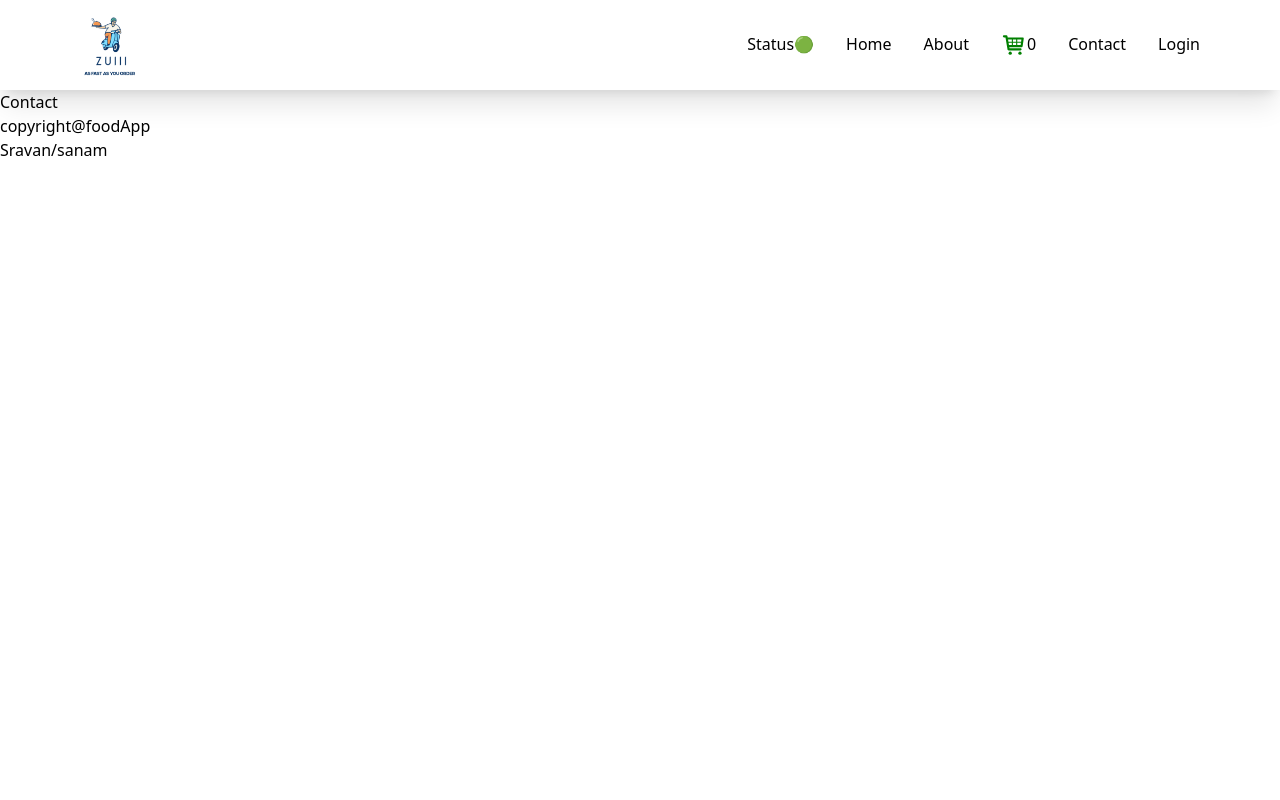
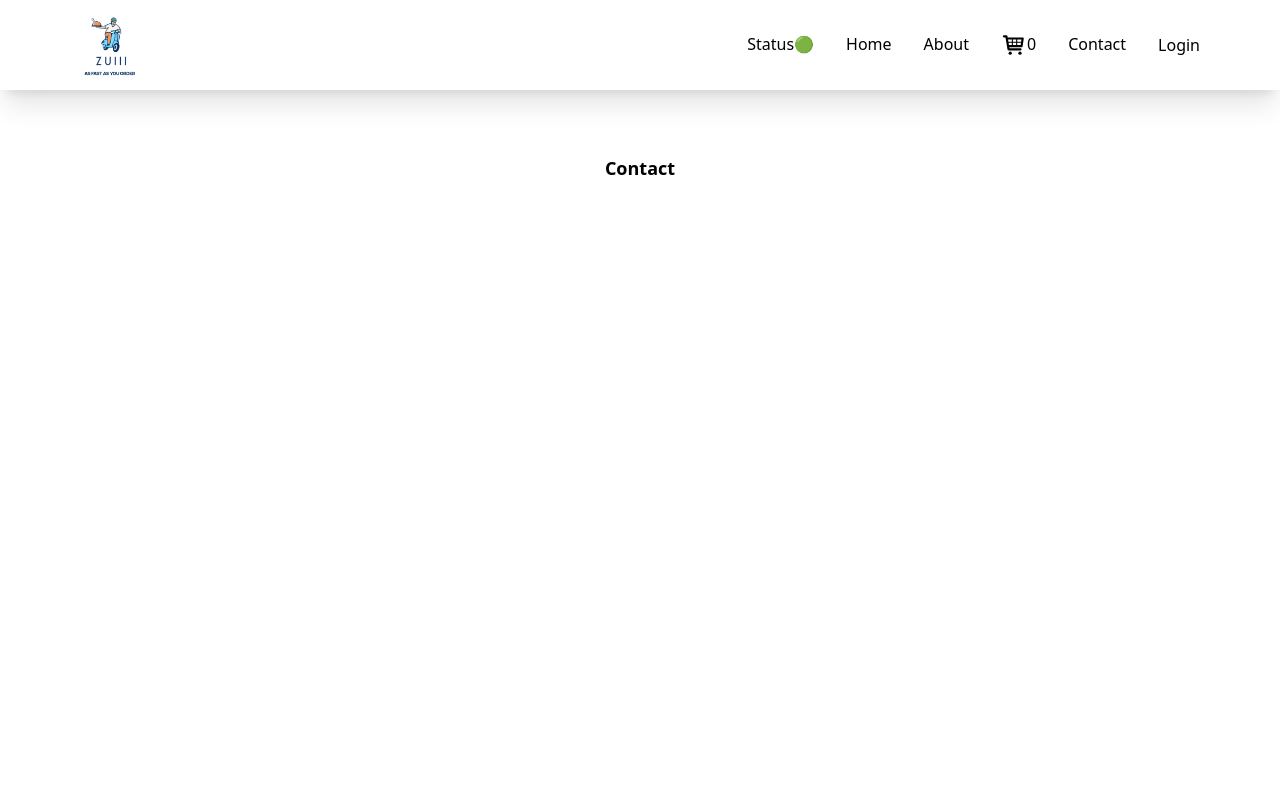
Before and after one commit to 623480/Zuii, a React (Create React App) app: page /contact in a window 1280 px wide. Shown: the top 800 px of the page. Built offline with nearby package versions, Linux system fonts and the light colour scheme.

Commit message:
updated shimmer

```diff
--- a/src/components/About.js
+++ b/src/components/About.js
@@ -2,7 +2,7 @@ import React from 'react'
 import User from './User'
 const About = () => {
   return (
-    <div className='h-lvh'>
+    <div className='min-h-lvh'>
       <User peru={"sravan"}/>
     </div>
   )
--- a/src/components/Contact.js
+++ b/src/components/Contact.js
@@ -2,7 +2,8 @@ import React from 'react'
 
 const Contact = () => {
   return (
-    <div>Contact</div>
+    <div className='min-h-lvh text-center mx-auto w-6/12 mt-16'>
+      <h1 className='text-lg font-bold'>Contact</h1></div>
   )
 }
 
--- a/src/components/Header.js
+++ b/src/components/Header.js
@@ -28,20 +28,18 @@ const Header = () => {
           </div>
           <div>
             <Link to="/cart" className="flex mx-4">
-              <TiShoppingCart size={26} color="green" />
+              <TiShoppingCart size={26} className="hover:text-blue-500" />
               <p className="text-base font-medium">{cartItems.length}</p>
             </Link>
           </div>
           <div className="mx-4 text-base font-medium hover:text-blue-500">
             <Link to="/contact">Contact</Link>
           </div>
-          <div>
+
           <button
             className="mx-4 text-base font-medium hover:text-blue-500"
             onClick={() => {
-                btnName === "login"
-                  ? setbtnName("Logout")
-                  : setbtnName("Login");
+              btnName === "Login" ? setbtnName("Logout") : setbtnName("Login");
             }}
           >
             {btnName}
@@ -49,7 +47,6 @@ const Header = () => {
         </div>
       </div>
     </div>
-    </div>
   );
 };
 
--- a/src/components/Shimmer.js
+++ b/src/components/Shimmer.js
@@ -1,20 +1,22 @@
-import React from 'react';
+import React from "react";
 
 export const Shimmer = () => {
   return (
-    <div className='flex flex-row flex-wrap h-lvh'>
-      <div className='w-[260px] h-64 rounded-lg bg-gray-300 mx-4 my-4'></div>
-      <div className='w-[260px] h-64 rounded-lg bg-gray-300 mx-4 my-4'></div>
-      <div className='w-[260px] h-64 rounded-lg bg-gray-300 mx-4 my-4'></div>
-      <div className='w-[260px] h-64 rounded-lg bg-gray-300 mx-4 my-4'></div>
-      <div className='w-[260px] h-64 rounded-lg bg-gray-300 mx-4 my-4'></div>
-      <div className='w-[260px] h-64 rounded-lg bg-gray-300 mx-4 my-4'></div>
-      <div className='w-[260px] h-64 rounded-lg bg-gray-300 mx-4 my-4'></div>
-      <div className='w-[260px] h-64 rounded-lg bg-gray-300 mx-4 my-4'></div>
-      <div className='w-[260px] h-64 rounded-lg bg-gray-300 mx-4 my-4'></div>
-      <div className='w-[260px] h-64 rounded-lg bg-gray-300 mx-4 my-4'></div>
-      <div className='w-[260px] h-64 rounded-lg bg-gray-300 mx-4 my-4'></div>
-      <div className='w-[260px] h-64 rounded-lg bg-gray-300 mx-4 my-4'></div>
+    <div className="flex flex-row flex-wrap h-lvh m-5 mt-16">
+
+        <div className="w-[260px] h-64 rounded-lg bg-gray-300 mx-4 my-4"></div>
+        <div className="w-[260px] h-64 rounded-lg bg-gray-300 mx-4 my-4"></div>
+        <div className="w-[260px] h-64 rounded-lg bg-gray-300 mx-4 my-4"></div>
+        <div className="w-[260px] h-64 rounded-lg bg-gray-300 mx-4 my-4"></div>
+        <div className="w-[260px] h-64 rounded-lg bg-gray-300 mx-4 my-4"></div>
+        <div className="w-[260px] h-64 rounded-lg bg-gray-300 mx-4 my-4"></div>
+        <div className="w-[260px] h-64 rounded-lg bg-gray-300 mx-4 my-4"></div>
+        <div className="w-[260px] h-64 rounded-lg bg-gray-300 mx-4 my-4"></div>
+        <div className="w-[260px] h-64 rounded-lg bg-gray-300 mx-4 my-4"></div>
+        <div className="w-[260px] h-64 rounded-lg bg-gray-300 mx-4 my-4"></div>
+        <div className="w-[260px] h-64 rounded-lg bg-gray-300 mx-4 my-4"></div>
+        <div className="w-[260px] h-64 rounded-lg bg-gray-300 mx-4 my-4"></div>
+
     </div>
   );
 };
```
Lines whose indentation alone changed are shown as unchanged.
